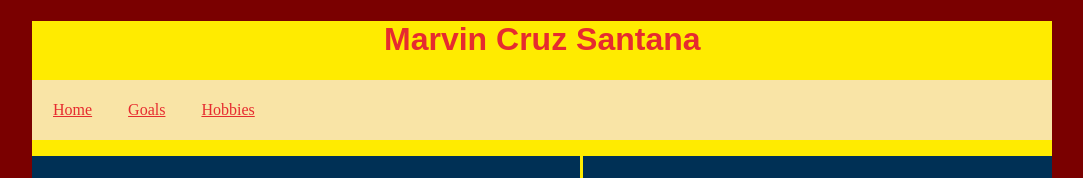
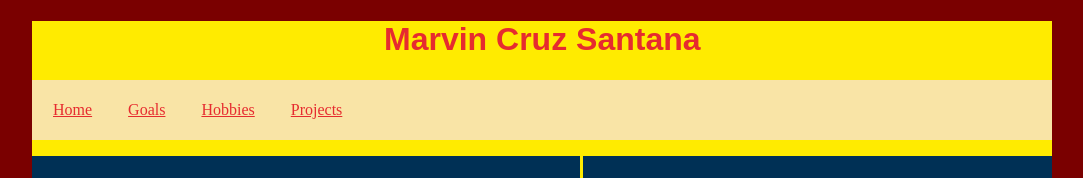
Before and after one commit to marvincs1/CIS162, a plain HTML site: page index.html in a window 1280 px wide. Shown: the top 178 px of the page, without its empty margins (98-1181 px from the left). Drawn offline with Linux system fonts and the light colour scheme.

Commit message:
Update index.html

```diff
--- a/index.html
+++ b/index.html
@@ -11,6 +11,7 @@
    <li><a href="index.html">Home</a></li>
    <li><a href="about.html">Goals</a></li>
    <li><a href="stats.html">Hobbies</a> </li>
+   <li><a href="me.html">Projects</a></li>
 </ul>
 </nav>
    </header>
```
